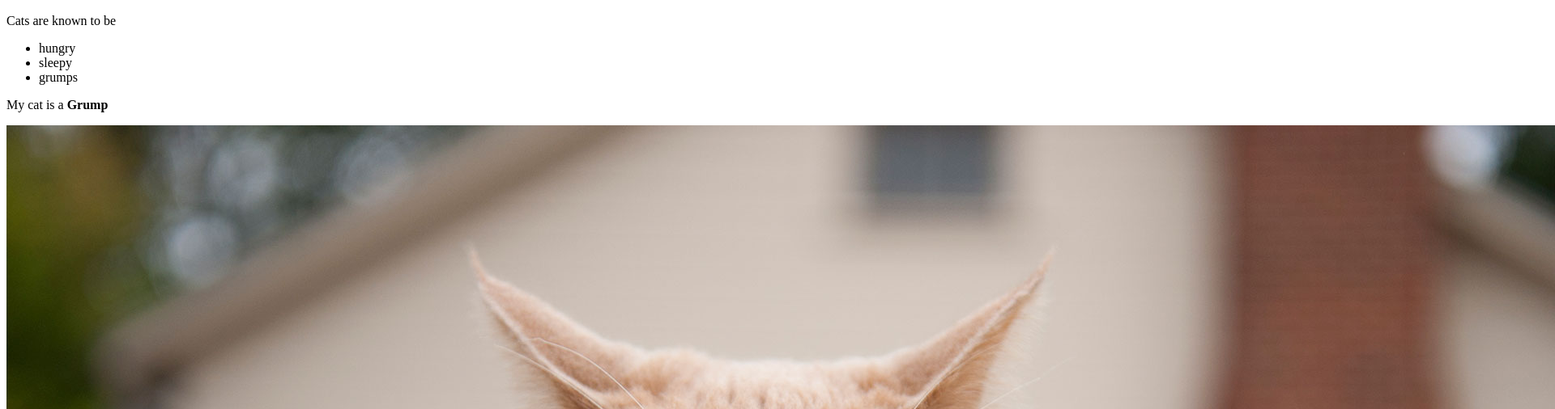
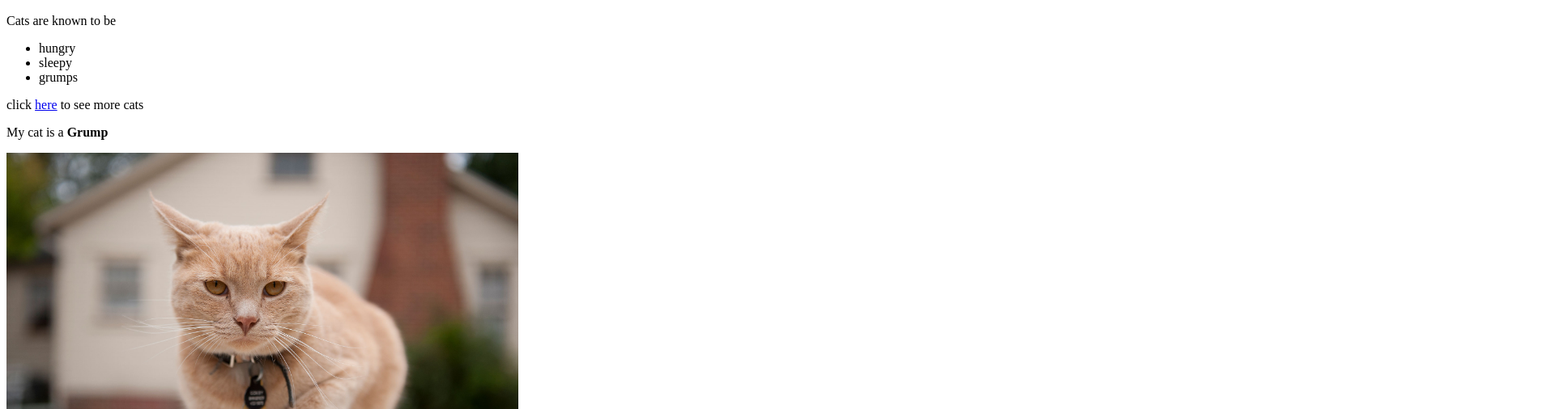
Before and after one commit to Duckwingg/test-site, a plain HTML site: page index.html in a window 1280 px wide. Shown: the part 110-616 px from the top of the page at 81% size, 1920 px wide, since content can reach past the window. Drawn offline with Linux system fonts and the light colour scheme.

Commit message:
added hyperlink to cat images and resized image

```diff
--- a/index.html
+++ b/index.html
@@ -16,9 +16,14 @@
     <li>sleepy</li>
     <li>grumps</li>
 </ul>
+<p>click
+    <a href="https://www.google.com/search?q=cats&client=ubuntu&hs=ide&channel=fs&source=lnms&tbm=isch&sa=X&ved=0ahUKEwipib-Aue_kAhUSAWMBHV68BvgQ_AUIESgB&biw=1299&bih=639">here</a>
+    to see more cats
+</p>
+
 <body>
     <p class="edit-note">My cat is a <strong>Grump</strong> </p>
 
-    <img src="images/cat-one.jpg" alt="A grumpy looking cat sitting on a fence">
+    <img src="images/cat-one.jpg" width="50%" height="50%" alt="A grumpy looking cat sitting on a fence">
 </body>
 </html
```
